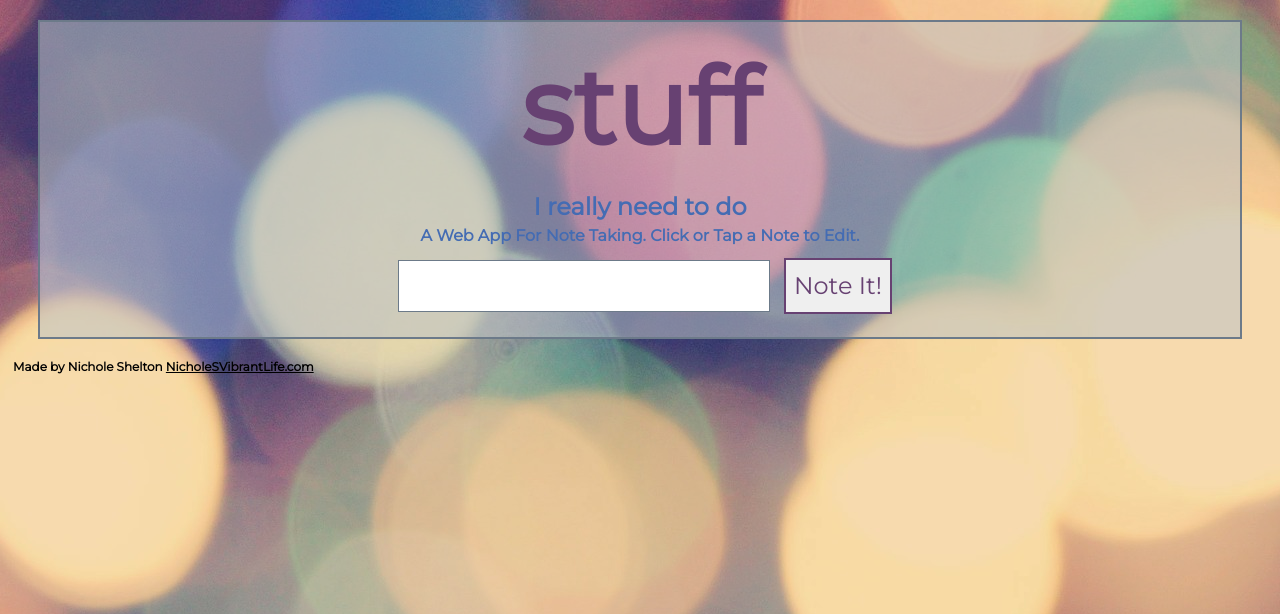
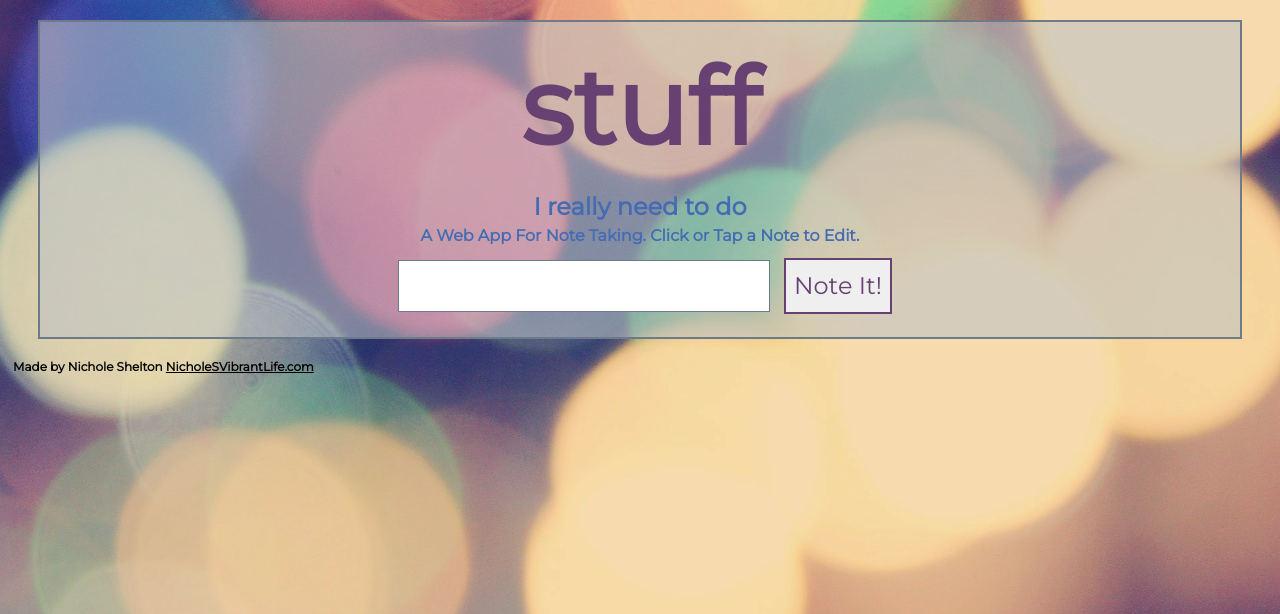
Before and after one commit to vibrantlife/Note.It, a PHP site: page / in a window 1280 px wide. Shown: the top 614 px of the page. Run offline with PHP 8.4, Linux system fonts and the light colour scheme; style sheets or scripts are compiled from the project's sources; some libraries are stand-ins or nearby versions; some web fonts are replaced.

```diff
--- a/stylesheets/custom.less
+++ b/stylesheets/custom.less
@@ -1,8 +1,7 @@
 body {
   background-image: url('../imgs/lights_background.jpg');
-  background-position: 10% 100%;
-  background-attachment: fixed;
-  background-repeat: no-repeat;
+  background-position: center;
+  height: 100%;
 }
 
 
```
